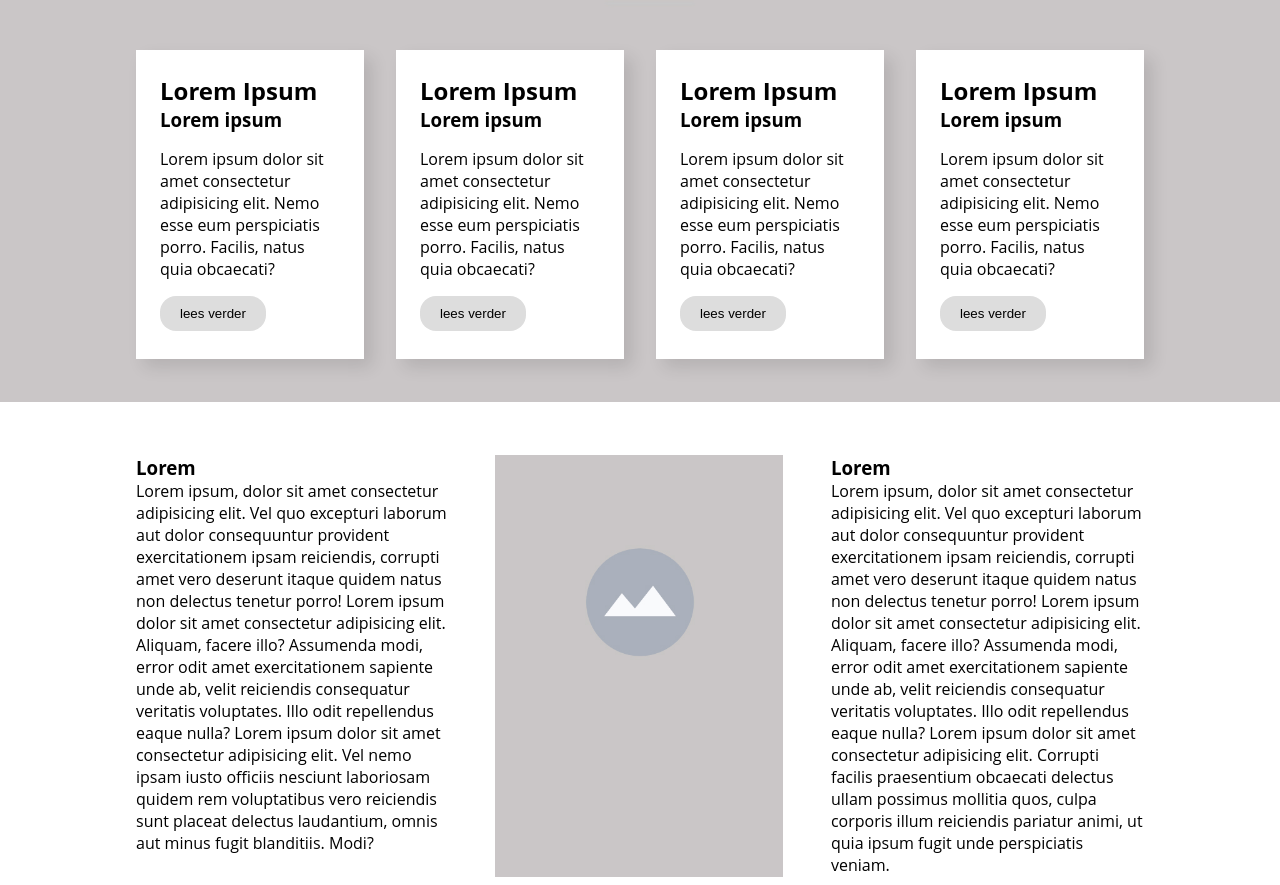
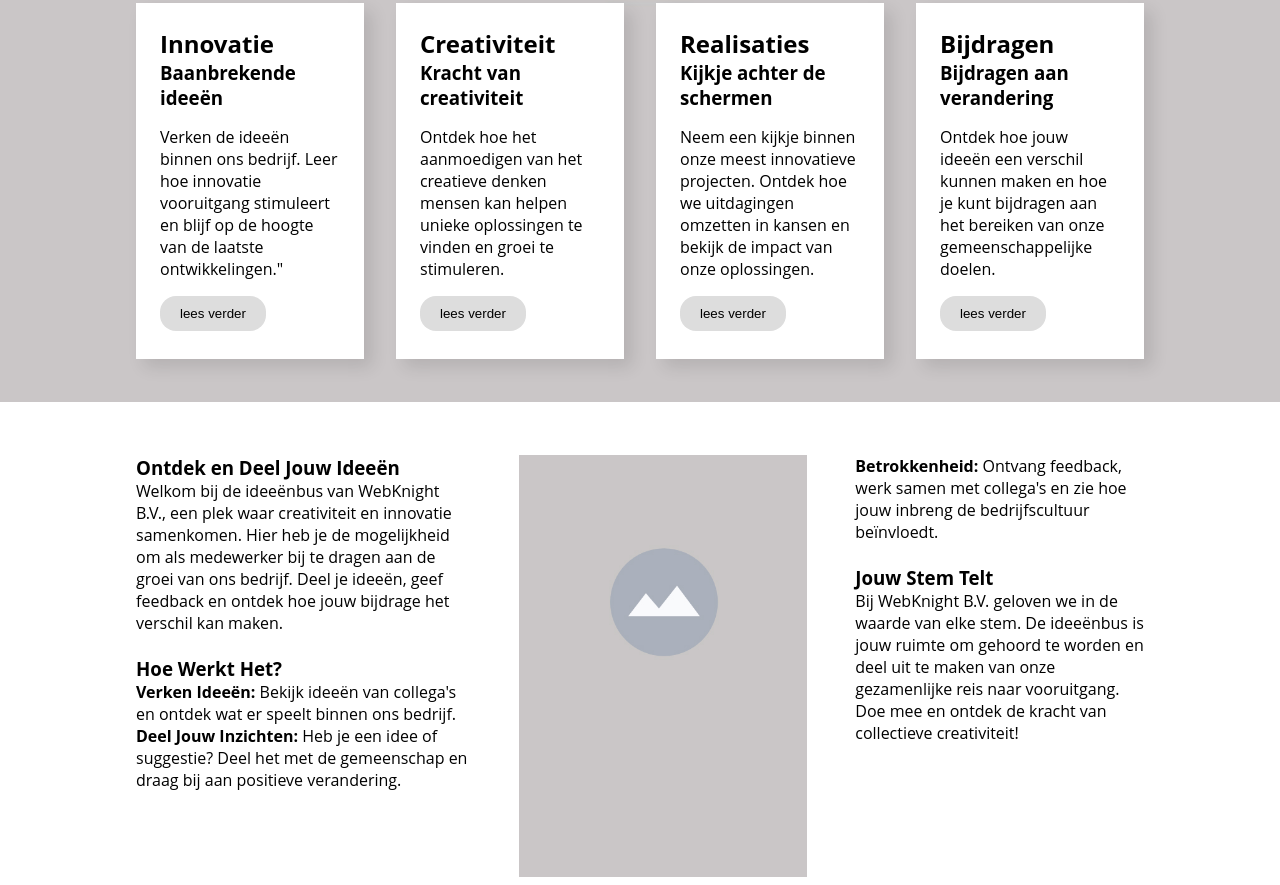
Before and after one commit to drvisiegroep/mid_fidelity, a plain HTML site: page index.html in a window 1280 px wide. Shown: the part 717-1602 px from the top of the page. Drawn offline with Linux system fonts and the light colour scheme; a web font is replaced by a local one.

Commit message:
aanpassingen

```diff
--- a/index.html
+++ b/index.html
@@ -57,27 +57,27 @@
 
         <div class="usps container--narrow">
             <div class="usp usp_one">
-              <h2>Lorem Ipsum</h2>
-              <h3>Lorem ipsum</h3>
-              <p>Lorem ipsum dolor sit amet consectetur adipisicing elit. Nemo esse eum perspiciatis porro. Facilis, natus quia obcaecati?</p>
+              <h2>Innovatie</h2>
+              <h3>Baanbrekende ideeën</h3>
+              <p>Verken de ideeën binnen ons bedrijf. Leer hoe innovatie vooruitgang stimuleert en blijf op de hoogte van de laatste ontwikkelingen."</p>
               <button class="usp_button">lees verder</button>
             </div>
             <div class="usp usp_two">
-              <h2>Lorem Ipsum</h2>
-              <h3>Lorem ipsum</h3>
-                <p>Lorem ipsum dolor sit amet consectetur adipisicing elit. Nemo esse eum perspiciatis porro. Facilis, natus quia obcaecati? </p>
+              <h2>Creativiteit</h2>
+              <h3>Kracht van creativiteit</h3>
+                <p>Ontdek hoe het aanmoedigen van het creatieve denken mensen kan helpen unieke oplossingen te vinden en groei te stimuleren. </p>
                 <button class="usp_button">lees verder</button>
             </div>
             <div class="usp usp_three">
-              <h2>Lorem Ipsum</h2>
-              <h3>Lorem ipsum</h3>
-                <p>Lorem ipsum dolor sit amet consectetur adipisicing elit. Nemo esse eum perspiciatis porro. Facilis, natus quia obcaecati?</p>
+              <h2>Realisaties</h2>
+              <h3>Kijkje achter de schermen</h3>
+                <p>Neem een kijkje binnen onze meest innovatieve projecten. Ontdek hoe we uitdagingen omzetten in kansen en bekijk de impact van onze oplossingen.</p>
                 <button class="usp_button">lees verder</button>
             </div>
             <div class="usp usp_three">
-              <h2>Lorem Ipsum</h2>
-              <h3>Lorem ipsum</h3>
-              <p>Lorem ipsum dolor sit amet consectetur adipisicing elit. Nemo esse eum perspiciatis porro. Facilis, natus quia obcaecati?</p>
+              <h2>Bijdragen</h2>
+              <h3>Bijdragen aan verandering</h3>
+              <p> Ontdek hoe jouw ideeën een verschil kunnen maken en hoe je kunt bijdragen aan het bereiken van onze gemeenschappelijke doelen.</p>
               <button class="usp_button">lees verder</button>
           </div>
 
@@ -95,17 +95,32 @@
     <section class="section_one">
       <div class="white_container container--narrow ">
 <div class="text_left">
-  <h3>Lorem</h3>
-  <p>Lorem ipsum, dolor sit amet consectetur adipisicing elit. Vel quo excepturi laborum aut dolor consequuntur provident exercitationem ipsam reiciendis, corrupti amet vero deserunt itaque quidem natus non delectus tenetur porro!
-    Lorem ipsum dolor sit amet consectetur adipisicing elit. Aliquam, facere illo? Assumenda modi, error odit amet exercitationem sapiente unde ab, velit reiciendis consequatur veritatis voluptates. Illo odit repellendus eaque nulla? Lorem ipsum dolor sit amet consectetur adipisicing elit. Vel nemo ipsam iusto officiis nesciunt laboriosam quidem rem voluptatibus vero reiciendis sunt placeat delectus laudantium, omnis aut minus fugit blanditiis. Modi?
+  <h3>
+Ontdek en Deel Jouw Ideeën</h3>
+  <p>
+    Welkom bij de ideeënbus van WebKnight B.V., een plek waar creativiteit en innovatie samenkomen. Hier heb je de mogelijkheid om als medewerker bij te dragen aan de groei van ons bedrijf. Deel je ideeën, geef feedback en ontdek hoe jouw bijdrage het verschil kan maken.
   </p>
+  <br>
+  <h3>Hoe Werkt Het?</h3>
+<p>
+    <strong>Verken Ideeën:</strong> Bekijk ideeën van collega's en ontdek wat er speelt binnen ons bedrijf.<br>
+
+    <strong>Deel Jouw Inzichten:</strong> Heb je een idee of suggestie? Deel het met de gemeenschap en draag bij aan positieve verandering.
+
+
+  </p>
+
 </div>
 <div class="img_middle"><img src="images/afbeelding.jpg" alt=""></div>
 <div class="text_right">
-  <h3>Lorem</h3>
-  <p>Lorem ipsum, dolor sit amet consectetur adipisicing elit. Vel quo excepturi laborum aut dolor consequuntur provident exercitationem ipsam reiciendis, corrupti amet vero deserunt itaque quidem natus non delectus tenetur porro!
-    Lorem ipsum dolor sit amet consectetur adipisicing elit. Aliquam, facere illo? Assumenda modi, error odit amet exercitationem sapiente unde ab, velit reiciendis consequatur veritatis voluptates. Illo odit repellendus eaque nulla? Lorem ipsum dolor sit amet consectetur adipisicing elit. Corrupti facilis praesentium obcaecati delectus ullam possimus mollitia quos, culpa corporis illum reiciendis pariatur animi, ut quia ipsum fugit unde perspiciatis veniam.
-  </p>
+  <p>    <strong>Betrokkenheid: </strong> Ontvang feedback, werk samen met collega's en zie hoe jouw inbreng de bedrijfscultuur beïnvloedt.
+  </p><br>
+
+  <h3>Jouw Stem Telt</h3>
+
+
+  Bij WebKnight B.V. geloven we in de waarde van elke stem. De ideeënbus is jouw ruimte om gehoord te worden en deel uit te maken van onze gezamenlijke reis naar vooruitgang. Doe mee en ontdek de kracht van collectieve creativiteit!
+
 </div>
 </div>
     </section>
@@ -143,6 +158,7 @@
   <h3>Lorem</h3>
   <p>Lorem ipsum, dolor sit amet consectetur adipisicing elit. Vel quo excepturi laborum aut dolor consequuntur provident exercitationem ipsam reiciendis, corrupti amet vero deserunt itaque quidem natus non delectus tenetur porro!
     Lorem ipsum dolor sit amet consectetur adipisicing elit. Aliquam, facere illo? Assumenda modi, error odit amet exercitationem sapiente unde ab, velit reiciendis consequatur veritatis voluptates. Illo odit repellendus eaque nulla? Lorem ipsum dolor sit amet consectetur adipisicing elit. Corrupti facilis praesentium obcaecati delectus ullam possimus mollitia quos, culpa corporis illum reiciendis pariatur animi, ut quia ipsum fugit unde perspiciatis veniam.
+    Corrupti facilis praesentium obcaecati delectus ullam possimus mollitia quos, culpa corporis illum reiciendis pariatur animi, ut quia ipsum fugit unde perspiciatis veniam. Lorem ipsum dolor sit amet consectetur adipisicing elit. Aliquam, facere illo? Assumenda modi, error odit amet exercitationem sapiente unde ab.
   </p>
 </div>
 </div>
@@ -152,9 +168,12 @@
   <footer class="section_footer container--grey">
     <div class="grey_container container--narrow ">
       <div class="widget widget_one">
-        <h3>Lorem ipsum</h3>
-        <p>Lorem ipsum dolor sit amet<br>
-          consectetur adipisicing elit.<br>Nemo esse eum perspiciatis porro. <br>Facilis, natus quia obcaecati?</p><br>
+        <h3>WebKnight B.V. Idee&euml;nbus</h3>
+        <p>Deze website is een onderdeel<br>
+          van WebKnight B.V. en dient<br>
+          als platform voor het verzamelen<br>
+          en delen van
+          idee&euml;n<br></p><br>
         <img src="images/social.png" alt="Facebook logo">
         <img src="images/social.png" alt="Twitter logo">
         <img src="images/social.png" alt="Instagram logo">
```
